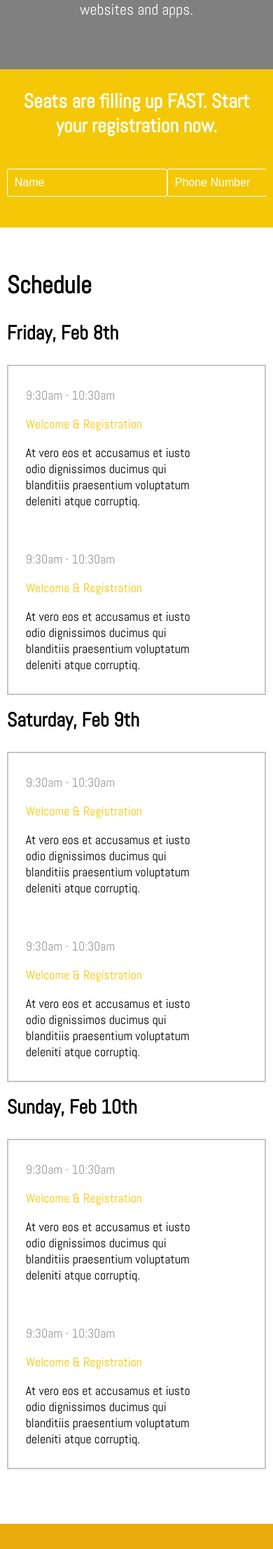
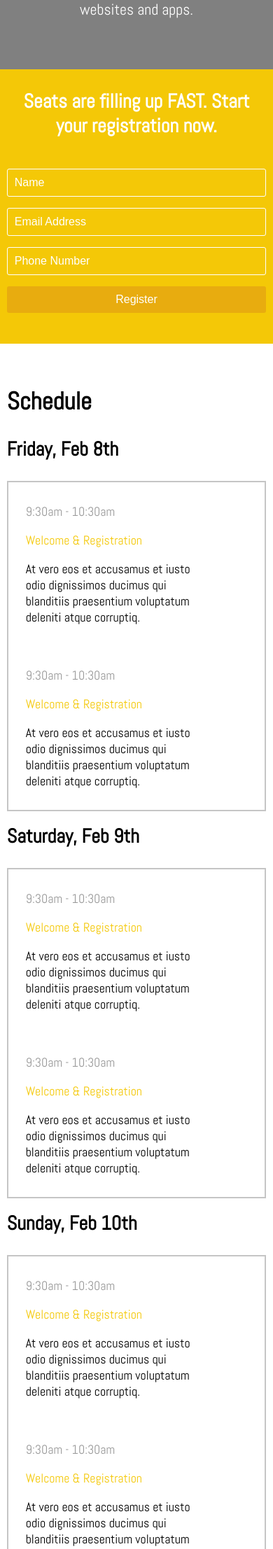
Before and after one commit to SteelHeads/steelhacks.com, a Jekyll site: the page built from index.html, in a window 390 px wide. Shown: the part 621-2834 px from the top of the page at 70% size. Built offline with Jekyll 4.4.1, drawn with Linux system fonts in a browser that asks for light colours.

Commit message:
Fix the responsive design of the signup form

```diff
--- a/_sass/_page.scss
+++ b/_sass/_page.scss
@@ -63,9 +63,26 @@
 
 #homepage-signup-form {
   display: flex;
+  flex-wrap: wrap;
   justify-content: space-between;
   margin-bottom: 44px;
   margin-top: 44px;
+
+  @include size-less-than($medium) {
+    flex-direction: column;
+    align-items: stretch;
+
+    input {
+      margin-bottom: 1em;
+    }
+  }
+
+  @include size-less-than($large) {
+    > * {
+      flex-grow: 1;
+    }
+  }
+
 
   input {
     background: $yellow-color;
@@ -78,6 +95,16 @@
     @include placeholder-style() {
       color: white;
       opacity: 1;
+    }
+
+    @include size-between($medium, $large) {
+      &:first-of-type {
+        margin-right: .5em;
+      }
+
+      &:last-of-type {
+        margin-left: .5em;
+      }
     }
 
     &:focus {
@@ -97,6 +124,10 @@
     font-size: 16px;
     min-width: 200px;
     padding: 10px;
+
+    @include size-between($medium, $large) {
+      margin-top: .5em;
+    }
   }
 }
 
--- a/index.html
+++ b/index.html
@@ -38,10 +38,10 @@ layout: default
   <div class='container'>
     <h3>Seats are filling up FAST. Start your registration now.</h3>
     <form id='homepage-signup-form'>
-      <input type='text' placeholder='Name' />
-      <input type='text' placeholder='Phone Number' />
-      <input type='text' placeholder='Email Address' />
-      <button type='submit'>Register</button>
+      <input class='md-left' type='text' placeholder='Name' />
+      <input class='md-right' type='text' placeholder='Email Address' />
+      <input class='md-left' type='text' placeholder='Phone Number' />
+      <button class='md-right' type='submit'>Register</button>
     </form>
   </div>
 </div>
```
